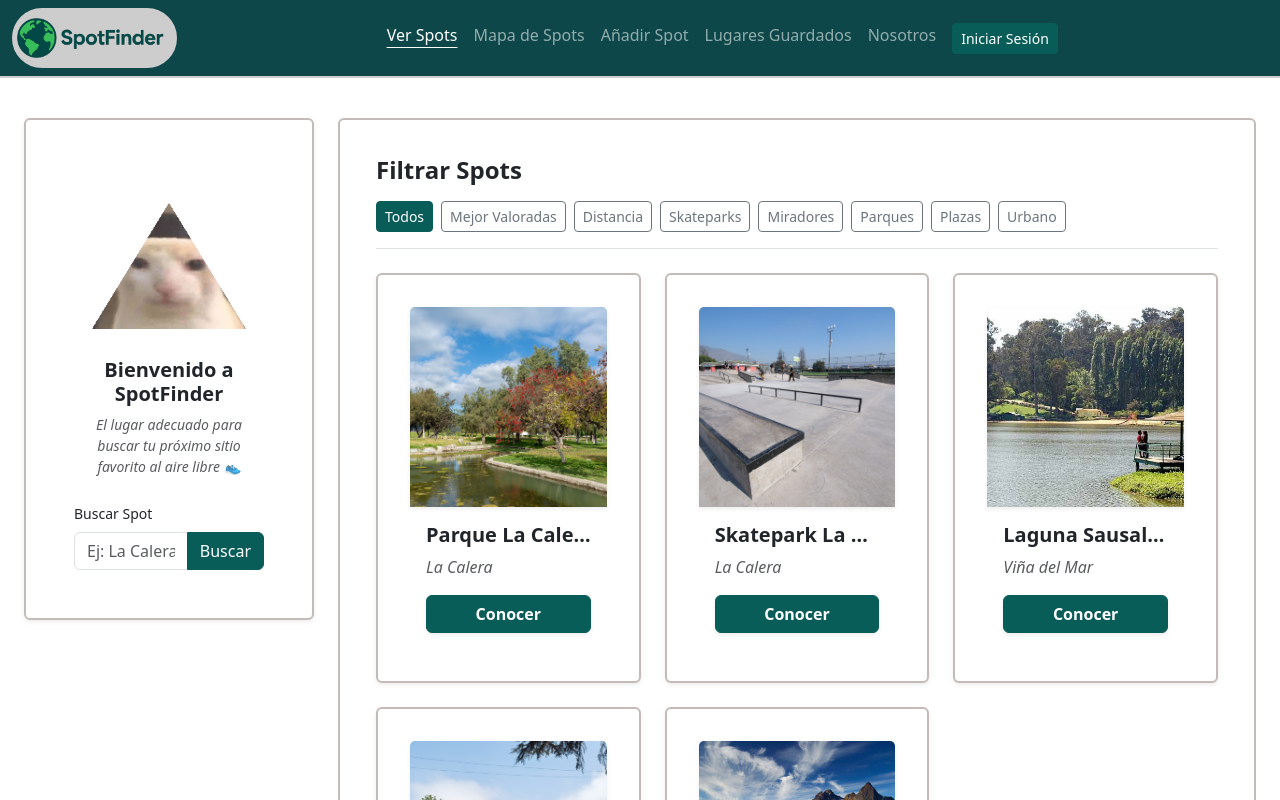
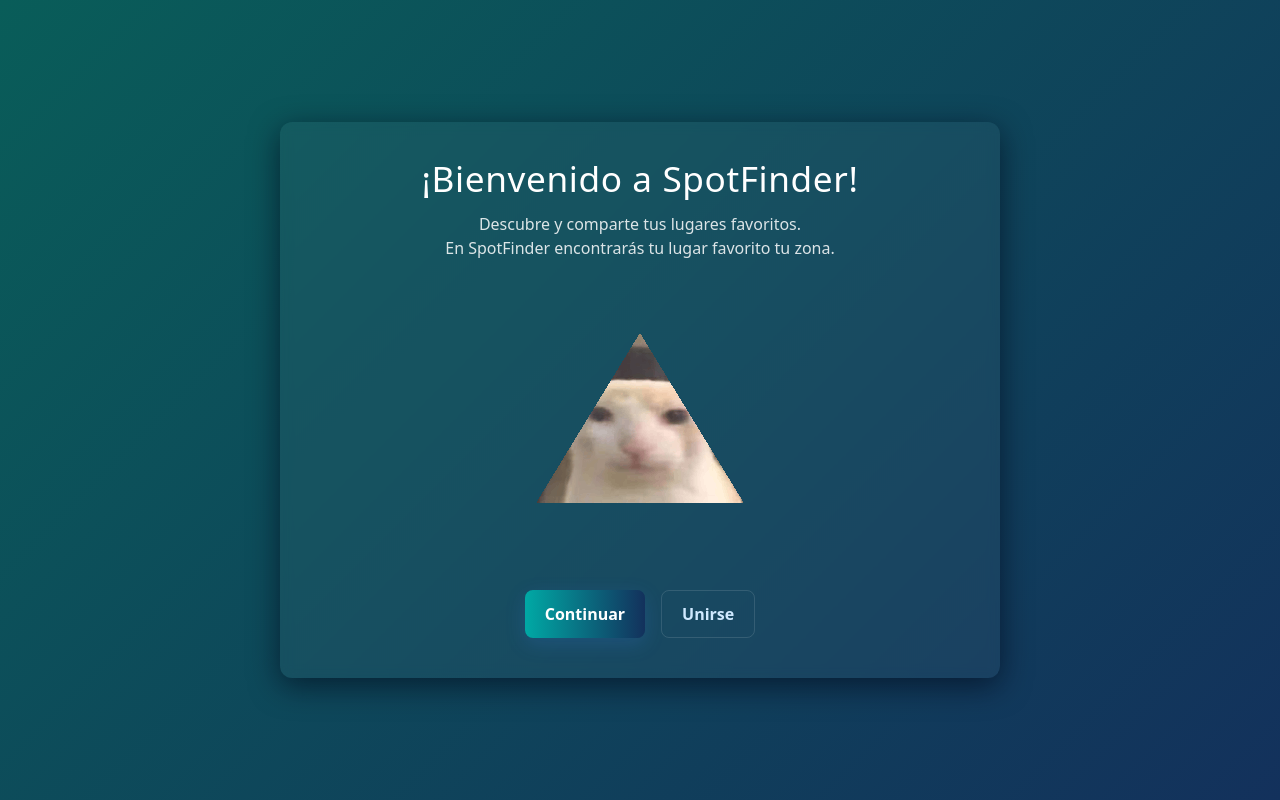
Before and after one commit to ChoripanAK47/SpotFinderReact, a React (Vite) app in the folder SpotFinderReact/: page / in a window 1280 px wide. Shown: the top 800 px of the page. Built offline with nearby package versions, Linux system fonts and the light colour scheme.

Commit message:
Creación de página de bienvenida, mejoras visuales

```diff
--- a/SpotFinderReact/src/App.jsx
+++ b/SpotFinderReact/src/App.jsx
@@ -1,6 +1,6 @@
 import './App.css'
-import React from 'react';
-import { Routes, Route } from 'react-router-dom';
+import React, { useEffect } from 'react';
+import { Routes, Route, useLocation } from 'react-router-dom';
 import Navbar from './components/Navbar';
 import NavbarSecundaria from './components/NavbarSecundaria';
 import HomePage from './pages/HomePage';
@@ -13,29 +13,55 @@ import User from './pages/User';
 import NewSpotPage from './pages/NewSpotPage';
 import Nosotros from './pages/Nosotros';
 import CreateAccount from './pages/CreateAccount';
+import Bienvenida from './pages/Bienvenida';
 
 function App() {
+  const location = useLocation();
+
+  // rutas donde NO queremos el padding que crea gap
+  const noPaddingPaths = ['/login', '/CreateAccount', '/spots/nuevo'];
+  const mainClass = noPaddingPaths.includes(location.pathname) ? '' : 'py-3';
+
+  // rutas donde queremos desactivar el scroll de la ventana
+  const noScrollPaths = ['/', '/login', '/CreateAccount', '/spots/nuevo'];
+
+  useEffect(() => {
+    if (noScrollPaths.includes(location.pathname)) {
+      document.body.classList.add('no-scroll');
+    } else {
+      document.body.classList.remove('no-scroll');
+    }
+    // limpiar por si cambia el componente
+    return () => document.body.classList.remove('no-scroll');
+  }, [location.pathname]);
+
   return (
     <>
-      <Navbar />
-      <main className="py-3">
+      <Routes>
+        <Route path="/" element={<Bienvenida />} />
+      </Routes>
+
+      {/* mostrar Navbar solo si no estamos en la pantalla de bienvenida */}
+      {location.pathname !== '/' && <Navbar />}
+
+      {location.pathname !== '/' && (
+        <main className={mainClass}>
           <Routes>
             {/* Rutas que usan el layout con sidebar */}
-          <Route path="/" element={<Layout><HomePage /></Layout>} />
+            <Route path="/home" element={<Layout><HomePage /></Layout>} />
             <Route path="/mapa" element={<Layout><MapPage /></Layout>} />
             <Route path="/spot/:id" element={<Layout><SpotDetailPage /></Layout>} />
             <Route path="/perfil" element={<Layout><ProfilePage /></Layout>} />
 
-          {/* Ruta de login sin sidebar */}
+            {/* Rutas sin sidebar */}
             <Route path="/spots/nuevo" element={<NewSpotPage />} />
             <Route path="/nosotros" element={<Nosotros />} />
             <Route path="/User" element={<User />} />
             <Route path="/login" element={<LoginPage />} />
             <Route path="/CreateAccount" element={<CreateAccount />} />
-
-
           </Routes>
         </main>
+      )}
     </>
   );
 }
--- a/SpotFinderReact/src/components/Navbar.jsx
+++ b/SpotFinderReact/src/components/Navbar.jsx
@@ -14,7 +14,7 @@ const Navbar = () => {
   return (
     <nav className="navbar navbar-expand-lg navbar-dark sticky-top">
       <div className="container-fluid">
-        <Link className="navbar-brand d-flex align-items-center" to="/">
+        <Link className="navbar-brand d-flex align-items-center" to="/home">
           <div className="">
             <img src="/Logo_SpotFinder.png" alt="Logo de SpotFinder" style={{ maxHeight: '40px' }} />
           </div>
@@ -38,7 +38,7 @@ const Navbar = () => {
         <div className="collapse navbar-collapse" id="navbarNav">
           <ul className="navbar-nav mx-auto mb-2 mb-lg-0">
             <li className="nav-item">
-              <NavLink className="nav-link" to="/">Ver Spots</NavLink>
+              <NavLink className="nav-link" to="/home">Ver Spots</NavLink>
             </li>
             <li className="nav-item">
               <NavLink className="nav-link" to="/mapa">Mapa de Spots</NavLink>
--- a/SpotFinderReact/src/index.css
+++ b/SpotFinderReact/src/index.css
@@ -1,6 +1,20 @@
+html, body, #root {
+  height: 100%;
+  margin: 0;
+  box-sizing: border-box;
+}
+
+/* opcional para garantizar que el body siempre cubra la ventana */
+body {
+  min-height: 100vh;
+  /* background ya lo tienes definido más abajo; si lo quieres aquí, mantenlo */
+  /* background: linear-gradient(135deg, #095D59 0%, #13315C 100%); */
+}
+
 body {
   background-color: white;
   /*!background-image: url('/Fondo_Home.jpg');*/
+  background: linear-gradient(135deg, #095D59 0%, #13315C 100%)
 }
 
 :root {
@@ -75,3 +89,9 @@ body {
   width: 96px;
   height: 96px;
 }
+
+/* Evita el scroll cuando la app añade .no-scroll al body */
+body.no-scroll {
+  overflow: hidden;
+  height: 100vh; /* evita scroll por altura */
+}
--- /dev/null
+++ b/SpotFinderReact/src/pages/Bienvenida.css
@@ -0,0 +1,88 @@
+.bienvenida{
+  min-height: 100vh;
+  display: flex;
+  align-items: center;
+  justify-content: center;
+  background: linear-gradient(135deg, #095D59 0%, #13315C 100%);
+  padding: 2rem;
+  color: #fff;
+  animation: bgPan 8s linear infinite;
+}
+
+@keyframes bgPan {
+  0% { background-position: 0% 50%; }
+  50% { background-position: 100% 50%; }
+  100% { background-position: 0% 50%; }
+}
+
+.bienvenida-card{
+  max-width: 720px;
+  width: 100%;
+  text-align: center;
+  padding: 2.5rem;
+  border-radius: 12px;
+  background: rgba(255,255,255,0.04);
+  box-shadow: 0 8px 30px rgba(2,6,23,0.6);
+  backdrop-filter: blur(6px);
+  transform: translateY(20px);
+  opacity: 0;
+  animation: cardIn 800ms ease forwards;
+}
+
+@keyframes cardIn {
+  to { transform: translateY(0); opacity: 1; }
+}
+
+.bienvenida-title{
+  font-size: 2.2rem;
+  margin-bottom: 0.5rem;
+  letter-spacing: 0.6px;
+  animation: float 4s ease-in-out infinite;
+}
+
+@keyframes float {
+  0%,100% { transform: translateY(0); }
+  50% { transform: translateY(-6px); }
+}
+
+.bienvenida-sub{
+  color: rgba(255,255,255,0.85);
+  margin-bottom: 1.6rem;
+}
+
+.bienvenida-actions{
+  display: flex;
+  gap: 1rem;
+  justify-content: center;
+  flex-wrap: wrap;
+}
+
+.bienvenida .bienvenida-actions .btn{
+  padding: 0.7rem 1.25rem;
+  border-radius: 8px;
+  font-weight: 600;
+  cursor: pointer;
+  border: none;
+  transition: transform .15s ease, box-shadow .15s ease;
+}
+
+.bienvenida .bienvenida-actions .btn:active { transform: translateY(1px); }
+
+.bienvenida .bienvenida-actions .btn-primary{
+  background: linear-gradient(90deg,#00A9A5,#13315C);
+  color: #fff;
+  box-shadow: 0 6px 20px rgba(59,130,246,0.18);
+}
+
+.bienvenida .bienvenida-actions .btn-outline{
+  background: transparent;
+  color: #cfe9ff;
+  border: 1px solid rgba(255,255,255,0.12);
+}
+
+/* Pequeñas responsividades */
+@media (max-width: 480px){
+  .bienvenida-card{ padding: 1.6rem; }
+  .bienvenida-title{ font-size: 1.6rem; }
+  .bienvenida-actions{ flex-direction: column; }
+}
--- /dev/null
+++ b/SpotFinderReact/src/pages/Bienvenida.jsx
@@ -0,0 +1,33 @@
+import React from 'react';
+import { useNavigate } from 'react-router-dom';
+import './Bienvenida.css';
+
+const Bienvenida = () => {
+  const navigate = useNavigate();
+
+  return (
+    <div className="bienvenida">
+      <div className="bienvenida-card">
+        <h1 className="bienvenida-title">¡Bienvenido a SpotFinder!</h1>
+        <p className="bienvenida-sub">Descubre y comparte tus lugares favoritos.<br /> En SpotFinder encontrarás tu lugar favorito tu zona.</p>
+        <div className="card-body text-center mb-5">
+        <img
+          src="/GatoPrisma.gif"
+          alt="Avatar de usuario"
+          className="mx-auto img-fluid"
+        />
+        </div>
+        <div className="bienvenida-actions">
+          <button className="btn btn-primary" onClick={() => navigate('/home')}>
+            Continuar
+          </button>
+          <button className="btn btn-outline" onClick={() => navigate('/login')}>
+            Unirse
+          </button>
+        </div>
+      </div>
+    </div>
+  );
+};
+
+export default Bienvenida;
--- a/SpotFinderReact/src/pages/CreateAccount.jsx
+++ b/SpotFinderReact/src/pages/CreateAccount.jsx
@@ -68,7 +68,7 @@ const CreateAccountPage = () => {
   return (
     <div className="fondo-blanco-dinamico">
       <main className="d-flex justify-content-center align-items-start pt-2">
-        <section className="container my-2 p-3 fondo-section carta-dinamicaRegistro">
+        <section className="container my-2 p-3 carta-dinamicaRegistro">
           <h3 className="text-center mb-4 fw-bold">Crear Cuenta</h3>
           <form className="row g-3" onSubmit={handleSubmit}>
             {error && <div className="alert alert-danger col-12 text-center">{error}</div>}
--- a/SpotFinderReact/src/pages/LoginPage.jsx
+++ b/SpotFinderReact/src/pages/LoginPage.jsx
@@ -41,7 +41,7 @@ const LoginPage = () => {
 
     return (
         <main className="fondo-ritual">
-            <div className="envoltorio-login-fluid">
+            <div className="envoltorio-login">
                 <section className="carta-dinamica text-center">
                     <h2 className="fw-bold mb-3">Iniciar sesión</h2>
                     <hr style={{ borderTop: '2px solid black', width: '90%', margin: '0 auto 20px' }} />
--- a/SpotFinderReact/src/pages/NewSpotPage.jsx
+++ b/SpotFinderReact/src/pages/NewSpotPage.jsx
@@ -49,7 +49,7 @@ const NewSpotPage = () => {
   };
 
   return (
-    <div className="container">
+    <div className="container p-3 ">
       <div className="row justify-content-center">
         <div className="col">
           <div className="card shadow-sm">
```
Also changed, not shown: SpotFinderReact/src/assets/cssViejos/RegistroLogin.css (+51 -24 lines). Lines whose indentation alone changed are shown as unchanged.
